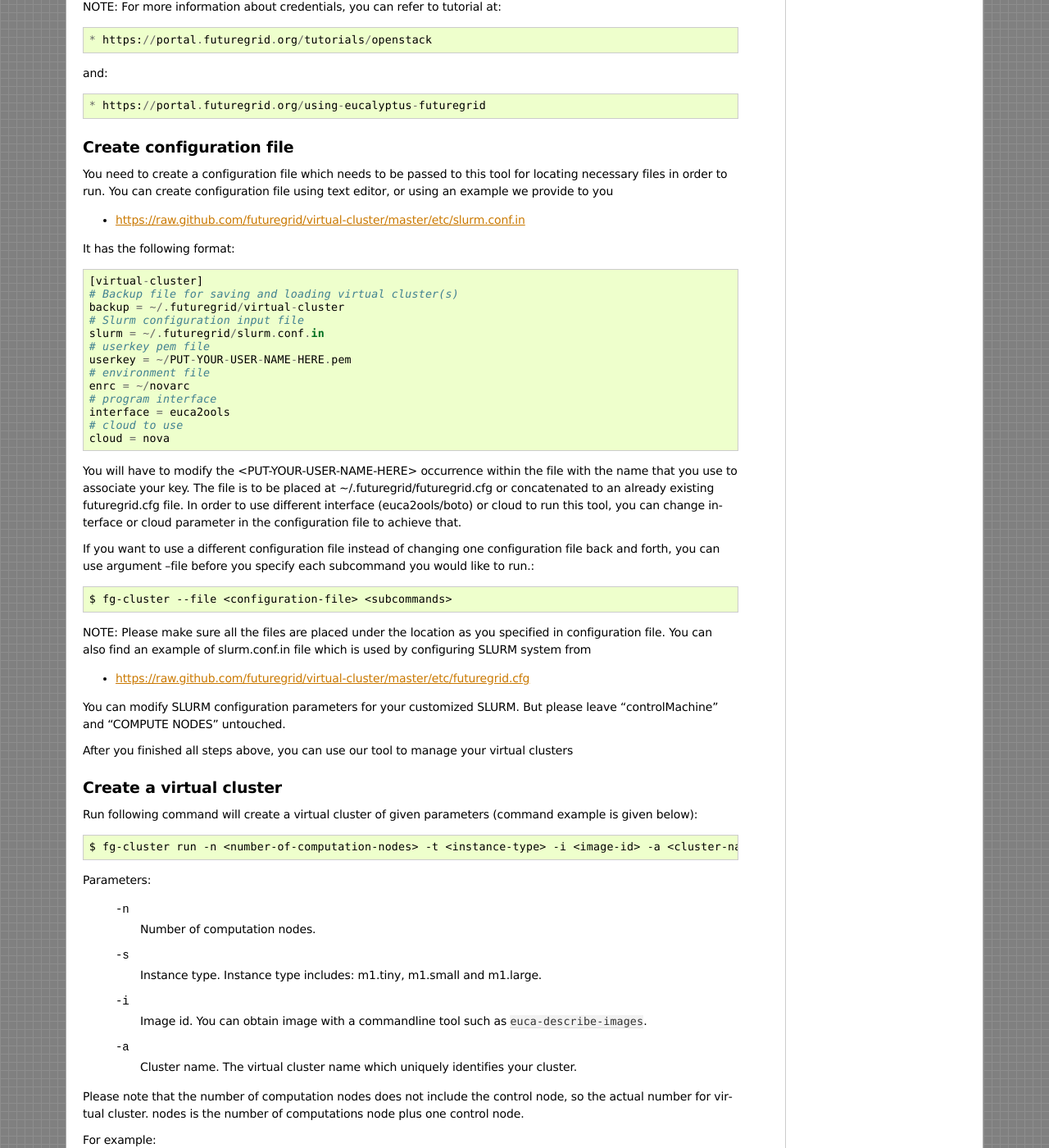
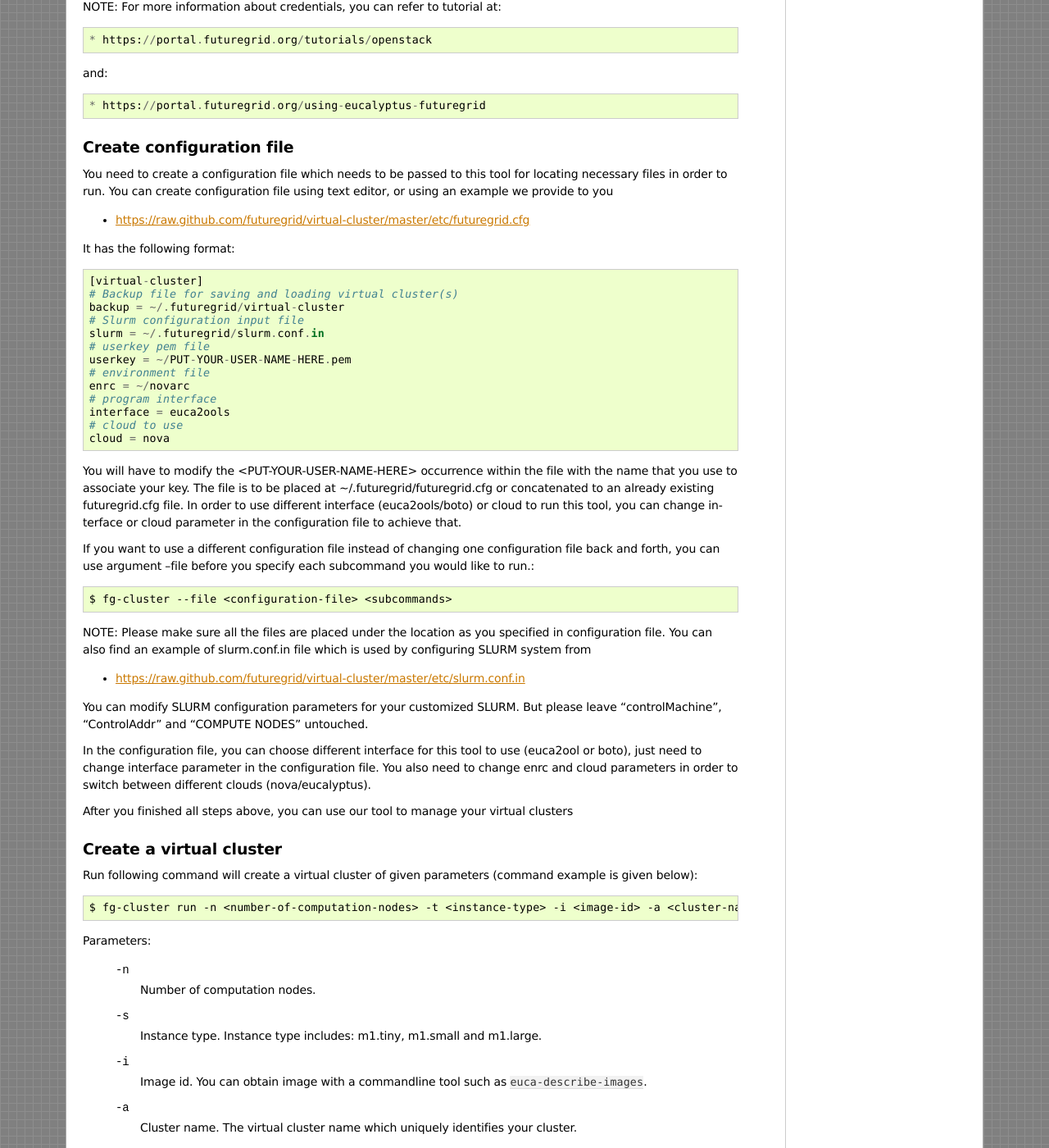
Before and after one commit to futuregrid/virtual-cluster, a Sphinx documentation site: the page built from doc/source/intro.rst, in a window 1280 px wide and 1400 px high, scrolled down 3525 px. Shown: the whole window at 82% size. Built offline with Sphinx 7.4.7, drawn with Linux system fonts in a browser that asks for light colours; formulas are drawn with MathJax 3; pages that are not in the unit, such as notebooks, are missing from menus.

Commit message:
Update doc/source/intro.rst

```diff
--- a/doc/source/intro.rst
+++ b/doc/source/intro.rst
@@ -225,7 +225,7 @@ this tool for locating necessary files in order to run. You can create
 configuration file using text editor, or using an example we provide
 to you
 
-* https://raw.github.com/futuregrid/virtual-cluster/master/etc/slurm.conf.in
+* https://raw.github.com/futuregrid/virtual-cluster/master/etc/futuregrid.cfg
 
 It has the following format::
 
@@ -260,11 +260,16 @@ NOTE: Please make sure all the files are placed under the location as
 you specified in configuration file. You can also find an example of
 slurm.conf.in file which is used by configuring SLURM system from
 
-*  https://raw.github.com/futuregrid/virtual-cluster/master/etc/futuregrid.cfg
+*  https://raw.github.com/futuregrid/virtual-cluster/master/etc/slurm.conf.in
 
 You can modify SLURM configuration parameters for your customized
-SLURM. But please leave "controlMachine" and "COMPUTE NODES"
+SLURM. But please leave "controlMachine", "ControlAddr" and "COMPUTE NODES"
 untouched.
+
+In the configuration file, you can choose different interface for this tool to use
+(euca2ool or boto), just need to change interface parameter in the configuration file.
+You also need to change enrc and cloud parameters in order to switch between different
+clouds (nova/eucalyptus).
 
 After you finished all steps above, you can use our tool to manage
 your virtual clusters
```
